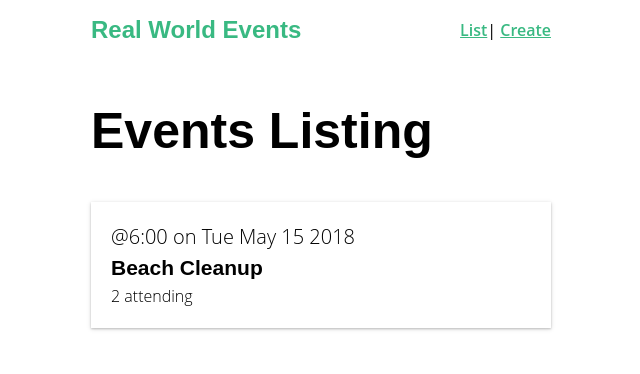
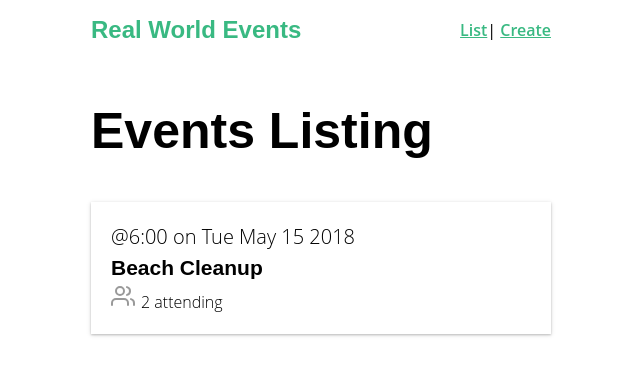
Before and after one commit to GuillaumeOcculy/RealWorldVue, a Vue app: page / in a window 1280 px wide. Shown: the top 374 px of the page, without its empty margins (319-959 px from the left). Built offline with nearby package versions, Linux system fonts and the light colour scheme.

Commit message:
Global Components

```diff
--- a/src/App.vue
+++ b/src/App.vue
@@ -1,7 +1,6 @@
 <template>
   <div id="app">
     <NavBar />
-
     <router-view />
   </div>
 </template>
--- /dev/null
+++ b/src/components/BaseIcon.vue
@@ -0,0 +1,41 @@
+<template>
+  <div class="icon-wrapper">
+    <svg class="icon" :width="width" :height="height">
+      <use v-bind="{ 'xlink:href': '/feather-sprite.svg#' + name }"></use>
+    </svg>
+  </div>
+</template>
+
+<script>
+export default {
+  props: {
+    name: String,
+    width: {
+      type: [Number, String],
+      default: 24
+    },
+    height: {
+      type: [Number, String],
+      default: 24
+    }
+  }
+}
+</script>
+
+<style scoped>
+.icon-wrapper {
+  display: inline-flex;
+  align-items: center;
+  color: rgba(0, 0, 0, 0.4);
+  font-size: 1rem;
+  font-weight: 600;
+}
+.icon {
+  stroke: currentColor;
+  stroke-width: 2;
+  stroke-linecap: round;
+  stroke-linejoin: round;
+  fill: none;
+  margin-right: 6px;
+}
+</style>
--- a/src/components/EventCard.vue
+++ b/src/components/EventCard.vue
@@ -6,6 +6,7 @@
     <div class="event-card -shadow">
       <span class="eyebrow">@{{ event.time }} on {{ event.date }}</span>
       <h4 class="title">{{ event.title }}</h4>
+      <BaseIcon name="users" />
       <span>{{ event.attendees.length }} attending</span>
     </div>
   </router-link>
--- a/src/main.js
+++ b/src/main.js
@@ -1,12 +1,34 @@
-import Vue from "vue";
-import App from "./App.vue";
-import router from "./router";
-import store from "./store";
+import Vue from "vue"
+import App from "./App.vue"
+import router from "./router"
+import store from "./store"
+import upperFirst from "lodash/upperFirst"
+import camelCase from "lodash/camelCase"
 
-Vue.config.productionTip = false;
+const requireComponent = require.context(
+  "./components",
+  false,
+  /Base[A-Z]\w+\.(vue|js)$/
+)
+
+requireComponent.keys().forEach(fileName => {
+  const componentConfig = requireComponent(fileName)
+
+  const componentName = upperFirst(
+    camelCase(fileName.replace(/^\.\/(.*)\.\w+$/, "$1"))
+  )
+
+  Vue.component(
+    componentName,
+
+    componentConfig.default || componentConfig
+  )
+})
+
+Vue.config.productionTip = false
 
 new Vue({
   router,
   store,
   render: h => h(App)
-}).$mount("#app");
+}).$mount("#app")
--- a/src/views/EventList.vue
+++ b/src/views/EventList.vue
@@ -2,6 +2,7 @@
   <div>
     <h1>Events Listing</h1>
     <EventCard />
+    <BaseIcon />
   </div>
 </template>
 
```
Also changed, not shown: public/feather-sprite.svg (added).
